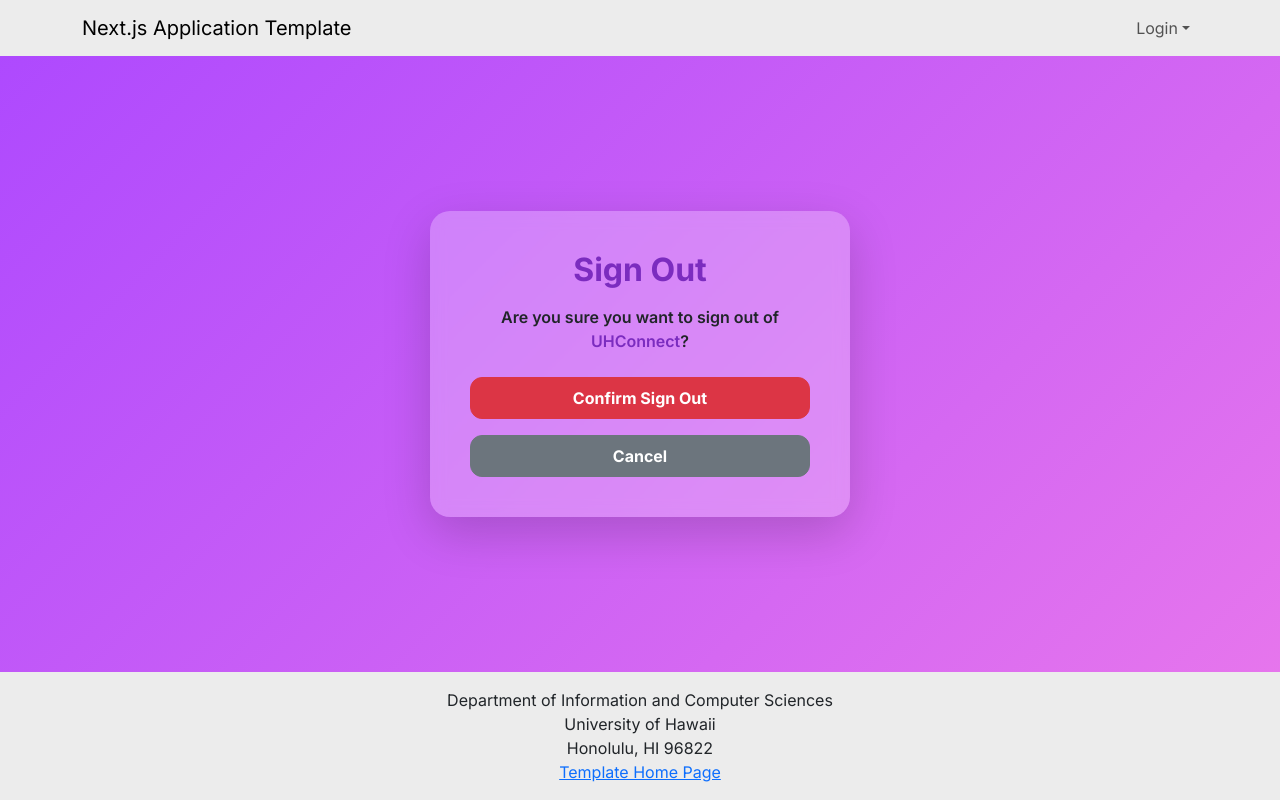
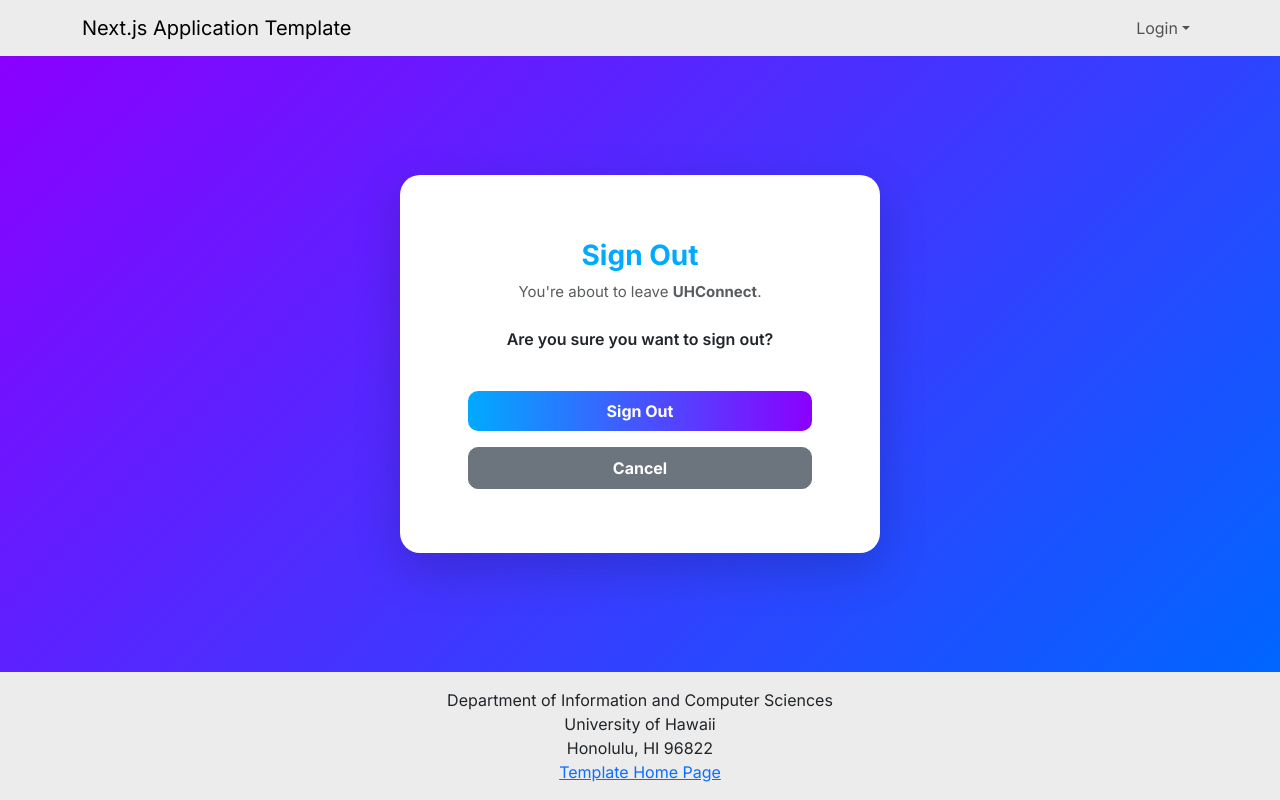
Before and after one commit to gamer-connects/Project-UHConnect, a Next.js app: page /auth/signout in a window 1280 px wide. Built offline with nearby package versions, Linux system fonts and the light colour scheme; no server answers.

Commit message:
Update page.tsx

```diff
--- a/src/app/auth/signout/page.tsx
+++ b/src/app/auth/signout/page.tsx
@@ -12,62 +12,64 @@ const SignOut: React.FC = () => (
     style={{
       height: '100vh',
       width: '100vw',
-      background: 'linear-gradient(135deg, #7b2cbf, #ab47ff, #ff89e5)',
-      backgroundSize: '300% 300%',
-      animation: 'uhcGradient 10s ease infinite',
+      background: 'linear-gradient(135deg, #8a00ff, #0066ff)',
       padding: '20px',
     }}
   >
-    <style>
-      {`
-        @keyframes uhcGradient {
-          0% { background-position: 0% 50%; }
-          50% { background-position: 100% 50%; }
-          100% { background-position: 0% 50%; }
-        }
-      `}
-    </style>
-
     <Card
-      className="p-4 shadow-lg border-0"
+      className="p-5 shadow-lg border-0"
       style={{
-        maxWidth: '420px',
-        width: '95%',
+        maxWidth: '480px',
+        width: '100%',
         borderRadius: '20px',
-        backdropFilter: 'blur(8px)',
-        backgroundColor: 'rgba(255, 255, 255, 0.25)',
       }}
     >
       <Card.Body className="text-center">
-        <h2 className="fw-bold mb-3" style={{ color: '#7b2cbf' }}>
+
+        {/* Title */}
+        <h2
+          className="fw-bold mb-2"
+          style={{ color: '#00aaff', fontSize: '28px' }}
+        >
           Sign Out
         </h2>
 
-        <p className="text-dark mb-4 fw-semibold">
-          Are you sure you want to sign out of
+        {/* Subtitle */}
+        <p className="text-muted mb-4" style={{ fontSize: '15px' }}>
+          You&apos;re about to leave
           {' '}
-          <span style={{ color: '#7b2cbf' }}>UHConnect</span>
-          ?
+          <strong>UHConnect</strong>
+          .
         </p>
 
-        <Row className="gy-3">
+        <p className="fw-semibold mb-4" style={{ fontSize: '16px' }}>
+          Are you sure you want to sign out?
+        </p>
+
+        {/* Buttons */}
+        <Row className="gy-3 mt-2 px-1">
           <Col xs={12}>
             <Button
-              variant="danger"
               className="w-100 fw-bold py-2"
-              style={{ borderRadius: '12px' }}
+              style={{
+                background: 'linear-gradient(to right, #00aaff, #8a00ff)',
+                border: 'none',
+                borderRadius: '10px',
+              }}
               onClick={() => signOut({ callbackUrl: '/', redirect: true })}
             >
-              Confirm Sign Out
+              Sign Out
             </Button>
           </Col>
 
           <Col xs={12}>
             <Button
               variant="secondary"
+              className="w-100 fw-bold py-2"
+              style={{
+                borderRadius: '10px',
+              }}
               href="/"
-              className="w-100 fw-bold py-2"
-              style={{ borderRadius: '12px' }}
             >
               Cancel
             </Button>
```
